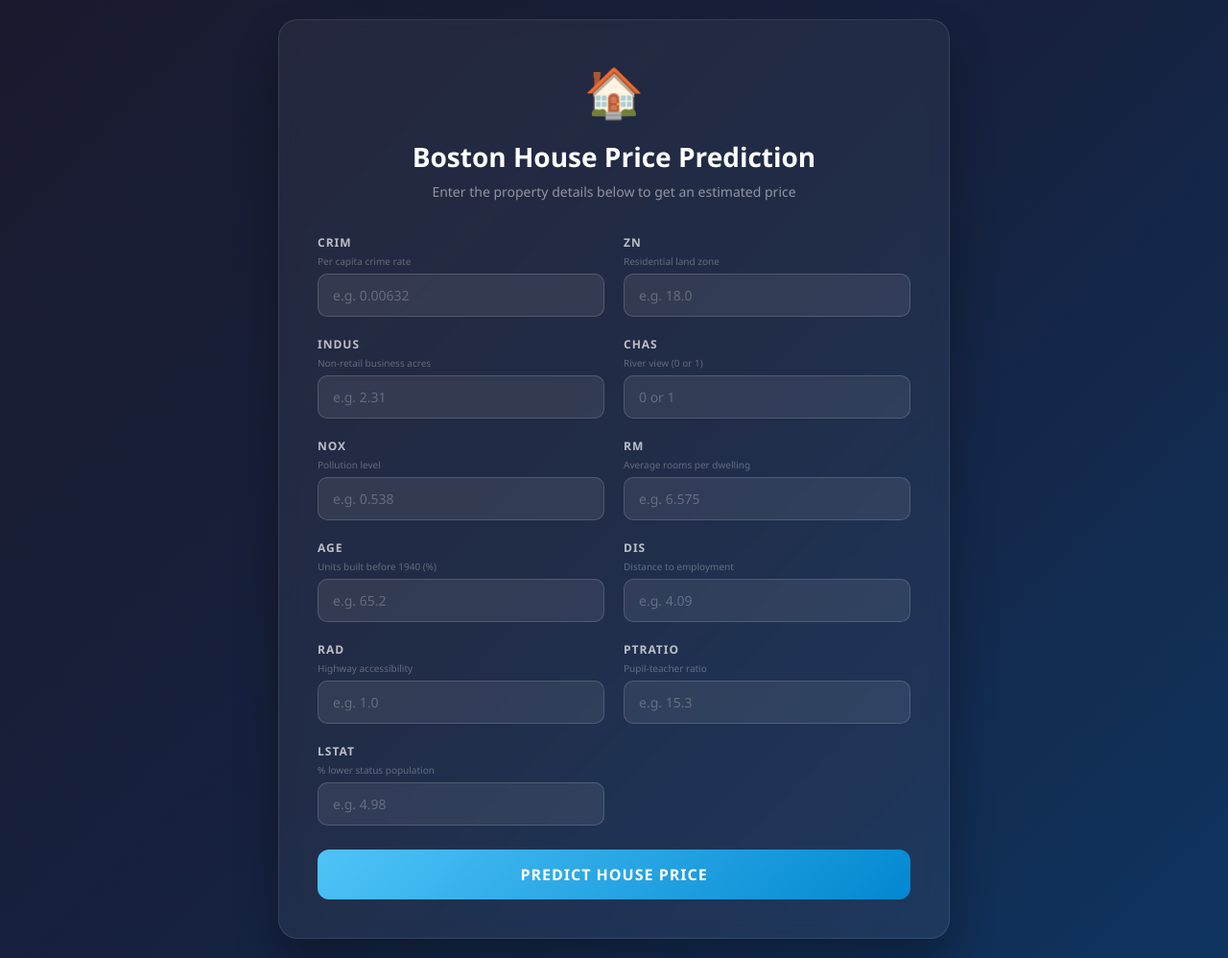
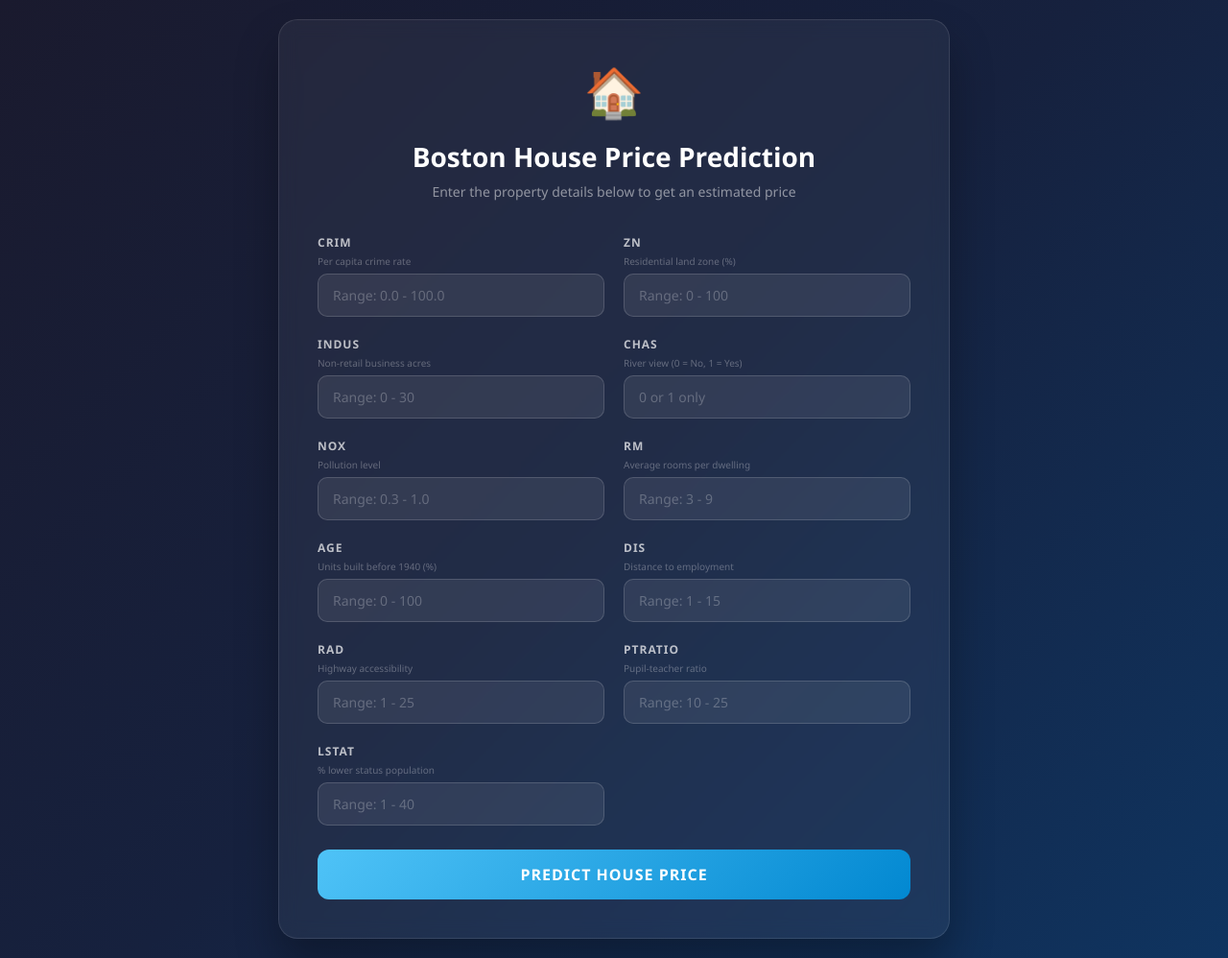
Before and after one commit to shodhanmoily/boston-house-price-prediction, a FastAPI app: page / in a window 1280 px wide. Shown: the whole page at 96% size. Run offline with FastAPI, Linux system fonts and the light colour scheme; parts of the project's set-up code (start-up, migrations or seed data) failed here and were passed over.

Commit message:
Update placeholders with feature ranges

```diff
--- a/templates/index.html
+++ b/templates/index.html
@@ -127,34 +127,28 @@
             transform: translateY(0);
         }
 
-        /* Tablet */
         @media (max-width: 768px) {
             .container {
                 padding: 30px 25px;
             }
-
             .grid {
                 grid-template-columns: repeat(2, 1fr);
                 gap: 15px;
             }
         }
 
-        /* Mobile */
         @media (max-width: 480px) {
             .container {
                 padding: 25px 15px;
                 border-radius: 15px;
             }
-
             .grid {
                 grid-template-columns: 1fr;
                 gap: 12px;
             }
-
             .form-group input {
                 padding: 10px 12px;
             }
-
             .btn {
                 padding: 14px;
             }
@@ -175,67 +169,67 @@
                 <div class="form-group">
                     <label>CRIM</label>
                     <span class="description">Per capita crime rate</span>
-                    <input type="number" step="any" name="CRIM" placeholder="e.g. 0.00632" required>
+                    <input type="number" step="any" name="CRIM" placeholder="Range: 0.0 - 100.0" required>
                 </div>
 
                 <div class="form-group">
                     <label>ZN</label>
-                    <span class="description">Residential land zone</span>
-                    <input type="number" step="any" name="ZN" placeholder="e.g. 18.0" required>
+                    <span class="description">Residential land zone (%)</span>
+                    <input type="number" step="any" name="ZN" placeholder="Range: 0 - 100" required>
                 </div>
 
                 <div class="form-group">
                     <label>INDUS</label>
                     <span class="description">Non-retail business acres</span>
-                    <input type="number" step="any" name="INDUS" placeholder="e.g. 2.31" required>
+                    <input type="number" step="any" name="INDUS" placeholder="Range: 0 - 30" required>
                 </div>
 
                 <div class="form-group">
                     <label>CHAS</label>
-                    <span class="description">River view (0 or 1)</span>
-                    <input type="number" step="any" name="CHAS" placeholder="0 or 1" required>
+                    <span class="description">River view (0 = No, 1 = Yes)</span>
+                    <input type="number" step="any" name="CHAS" placeholder="0 or 1 only" required>
                 </div>
 
                 <div class="form-group">
                     <label>NOX</label>
                     <span class="description">Pollution level</span>
-                    <input type="number" step="any" name="NOX" placeholder="e.g. 0.538" required>
+                    <input type="number" step="any" name="NOX" placeholder="Range: 0.3 - 1.0" required>
                 </div>
 
                 <div class="form-group">
                     <label>RM</label>
                     <span class="description">Average rooms per dwelling</span>
-                    <input type="number" step="any" name="RM" placeholder="e.g. 6.575" required>
+                    <input type="number" step="any" name="RM" placeholder="Range: 3 - 9" required>
                 </div>
 
                 <div class="form-group">
                     <label>AGE</label>
                     <span class="description">Units built before 1940 (%)</span>
-                    <input type="number" step="any" name="AGE" placeholder="e.g. 65.2" required>
+                    <input type="number" step="any" name="AGE" placeholder="Range: 0 - 100" required>
                 </div>
 
                 <div class="form-group">
                     <label>DIS</label>
                     <span class="description">Distance to employment</span>
-                    <input type="number" step="any" name="DIS" placeholder="e.g. 4.09" required>
+                    <input type="number" step="any" name="DIS" placeholder="Range: 1 - 15" required>
                 </div>
 
                 <div class="form-group">
                     <label>RAD</label>
                     <span class="description">Highway accessibility</span>
-                    <input type="number" step="any" name="RAD" placeholder="e.g. 1.0" required>
+                    <input type="number" step="any" name="RAD" placeholder="Range: 1 - 25" required>
                 </div>
 
                 <div class="form-group">
                     <label>PTRATIO</label>
                     <span class="description">Pupil-teacher ratio</span>
-                    <input type="number" step="any" name="PTRATIO" placeholder="e.g. 15.3" required>
+                    <input type="number" step="any" name="PTRATIO" placeholder="Range: 10 - 25" required>
                 </div>
 
                 <div class="form-group">
                     <label>LSTAT</label>
                     <span class="description">% lower status population</span>
-                    <input type="number" step="any" name="LSTAT" placeholder="e.g. 4.98" required>
+                    <input type="number" step="any" name="LSTAT" placeholder="Range: 1 - 40" required>
                 </div>
 
             </div>
```
